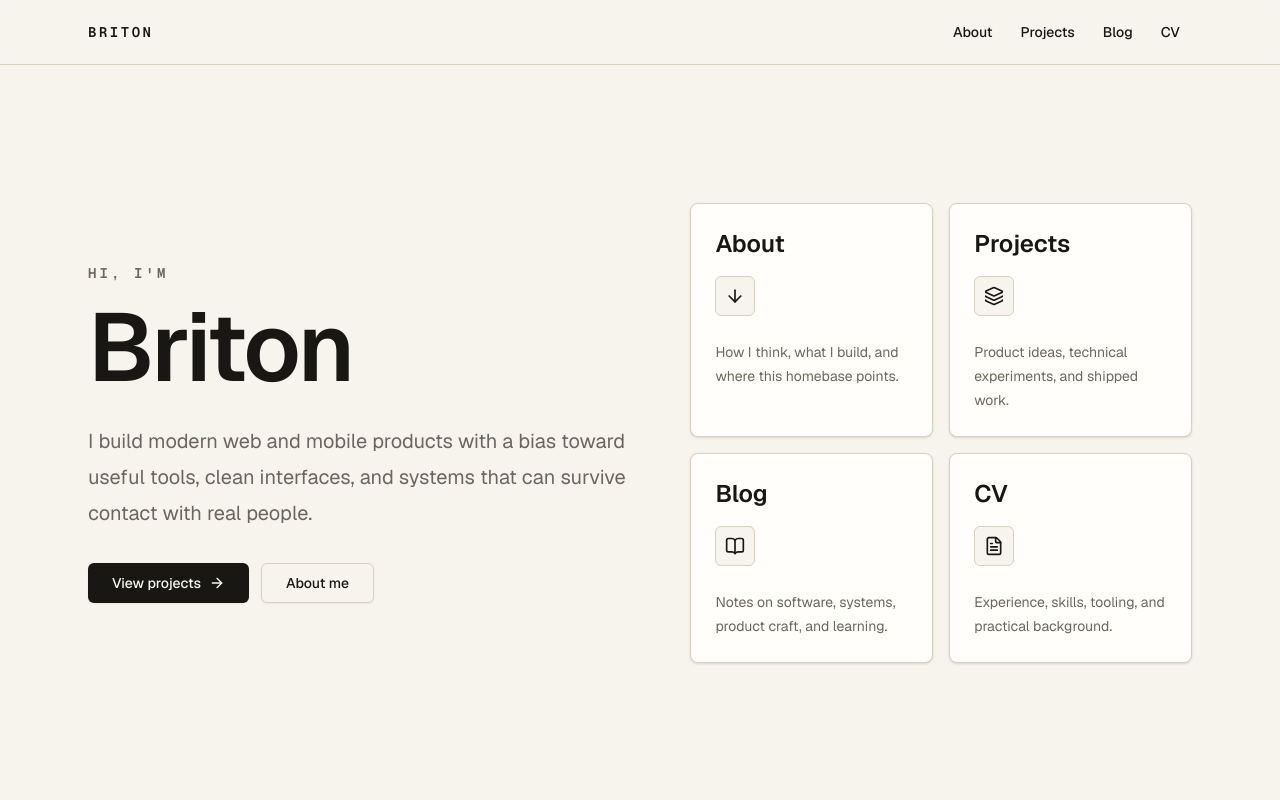
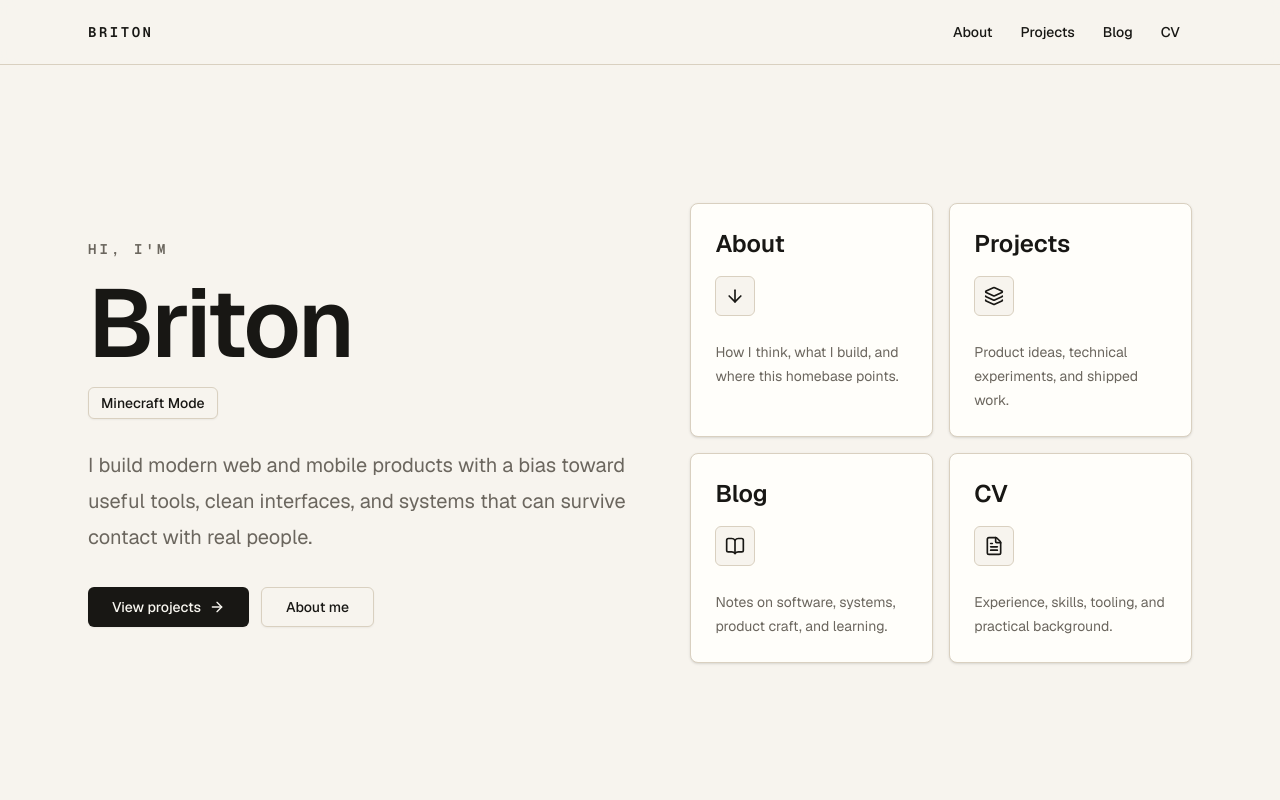
Before and after one commit to IAmUser4574/portfolio, a Next.js app: page / in a window 1280 px wide. Shown: the top 800 px of the page. Built offline with nearby package versions, Linux system fonts and the light colour scheme.

Commit message:
feat: splash phrase optimizations

```diff
--- a/app/globals.css
+++ b/app/globals.css
@@ -68,3 +68,18 @@ body {
   background: #b7d4c7;
   color: #12110f;
 }
+
+@keyframes minecraft-splash {
+  0%,
+  100% {
+    transform: rotate(var(--minecraft-splash-rotation)) scale(1);
+  }
+
+  50% {
+    transform: rotate(var(--minecraft-splash-rotation)) scale(1.12);
+  }
+}
+
+.animate-minecraft-splash {
+  animation: minecraft-splash 1.0s ease-in-out infinite;
+}
--- a/app/page.tsx
+++ b/app/page.tsx
@@ -9,6 +9,7 @@ import {
 import Image from "next/image";
 import Link from "next/link";
 
+import { MinecraftName } from "@/components/minecraft-name";
 import { PageShell } from "@/components/page-shell";
 import { Button } from "@/components/ui/button";
 import { Card, CardContent, CardHeader, CardTitle } from "@/components/ui/card";
@@ -48,9 +49,7 @@ export default function Home() {
           <p className="font-mono text-sm font-semibold uppercase tracking-[0.22em] text-muted-foreground">
             Hi, I&apos;m
           </p>
-          <h1 className="mt-4 text-6xl font-semibold tracking-tight text-foreground sm:text-7xl lg:text-8xl">
-            Briton
-          </h1>
+          <MinecraftName />
           <p className="mt-7 max-w-2xl text-xl leading-9 text-muted-foreground">
             I build modern web and mobile products with a bias toward useful
             tools, clean interfaces, and systems that can survive contact with
--- /dev/null
+++ b/components/minecraft-name.tsx
@@ -0,0 +1,86 @@
+"use client";
+
+import type { CSSProperties } from "react";
+import { useState } from "react";
+
+import { Button } from "@/components/ui/button";
+import { cn } from "@/lib/utils";
+
+const splashPhrases = [
+  { text: "Planes, Trains, and Automobiles", weight: 100 },
+  { text: "Batteries not included!", weight: 100 },
+  { text: "It was his hat, Mr. Krabs. He was number one!", weight: 100 },
+  { text: "Han shot first and Lucas covered it up", weight: 100 },
+  { text: "AAAHHHH LET ME OUT OF HERE!!!!", weight: 5 },
+  { text: "Played too much minecraft, now I have to make portfolios", weight: 5 },
+];
+
+function getNextSplashPhrase(currentPhrase: string) {
+  const options = splashPhrases.filter((item) => item.text !== currentPhrase);
+
+  if (options.length === 0) {
+    return currentPhrase;
+  }
+
+  const totalWeight = options.reduce((total, item) => total + item.weight, 0);
+  let roll = Math.random() * totalWeight;
+
+  for (const item of options) {
+    roll -= item.weight;
+
+    if (roll <= 0) {
+      return item.text;
+    }
+  }
+
+  return options[options.length - 1].text;
+}
+
+export function MinecraftName() {
+  const [enabled, setEnabled] = useState(false);
+  const [phrase, setPhrase] = useState(splashPhrases[0].text);
+
+  function toggleMinecraftMode() {
+    if (!enabled) {
+      setPhrase((currentPhrase) => getNextSplashPhrase(currentPhrase));
+    }
+
+    setEnabled((current) => !current);
+  }
+
+  return (
+    <div className="mt-4 inline-flex flex-col items-start gap-4">
+      <div className="relative inline-block pr-8">
+        <h1
+          className={cn(
+            "text-6xl font-semibold tracking-tight text-foreground transition-all duration-300 sm:text-7xl lg:text-8xl",
+            enabled &&
+              "font-black uppercase tracking-wider text-[#d9d9d9] [text-shadow:0_4px_0_#6b6b6b,0_8px_0_#2f2f2f,4px_4px_0_#ffffff,-4px_4px_0_#8b8b8b]",
+          )}
+        >
+          Briton
+        </h1>
+        <span
+          aria-hidden={!enabled}
+          style={{ "--minecraft-splash-rotation": "-10deg" } as CSSProperties}
+          className={cn(
+            "pointer-events-none absolute -right-4 bottom-2 origin-center rotate-[var(--minecraft-splash-rotation)] whitespace-nowrap font-mono text-xs font-black uppercase tracking-wide text-[#f7e64b] opacity-0 drop-shadow-[2px_2px_0_rgba(0,0,0,0.65)] transition-opacity sm:-right-10 sm:bottom-4 sm:text-sm",
+            enabled && "animate-minecraft-splash opacity-100",
+          )}
+        >
+          {phrase}
+        </span>
+      </div>
+
+      <Button
+        type="button"
+        variant={enabled ? "default" : "outline"}
+        size="sm"
+        aria-pressed={enabled}
+        onClick={toggleMinecraftMode}
+      >
+        Minecraft Mode
+      </Button>
+    </div>
+  );
+}
```
